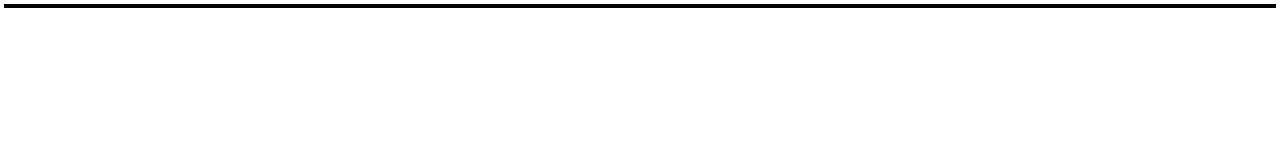
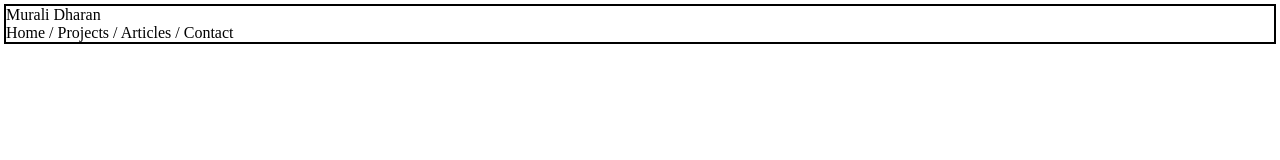
Before and after one commit to MD0516/basic-html-project, a plain HTML site: page index.html in a window 1280 px wide. Drawn offline with Linux system fonts and the light colour scheme.

Commit message:
commit 1

```diff
--- a/index.html
+++ b/index.html
@@ -6,6 +6,10 @@
     <title>Basic-html</title>
 </head>
 <body style="border: 2px solid black; margin: 4px;">
+    <div class="nav">
+        <div class="name">Murali Dharan</div>
+        <div class="menu">Home / Projects / Articles / Contact</div>
+    </div>
 
 </body>
 </html>
```
